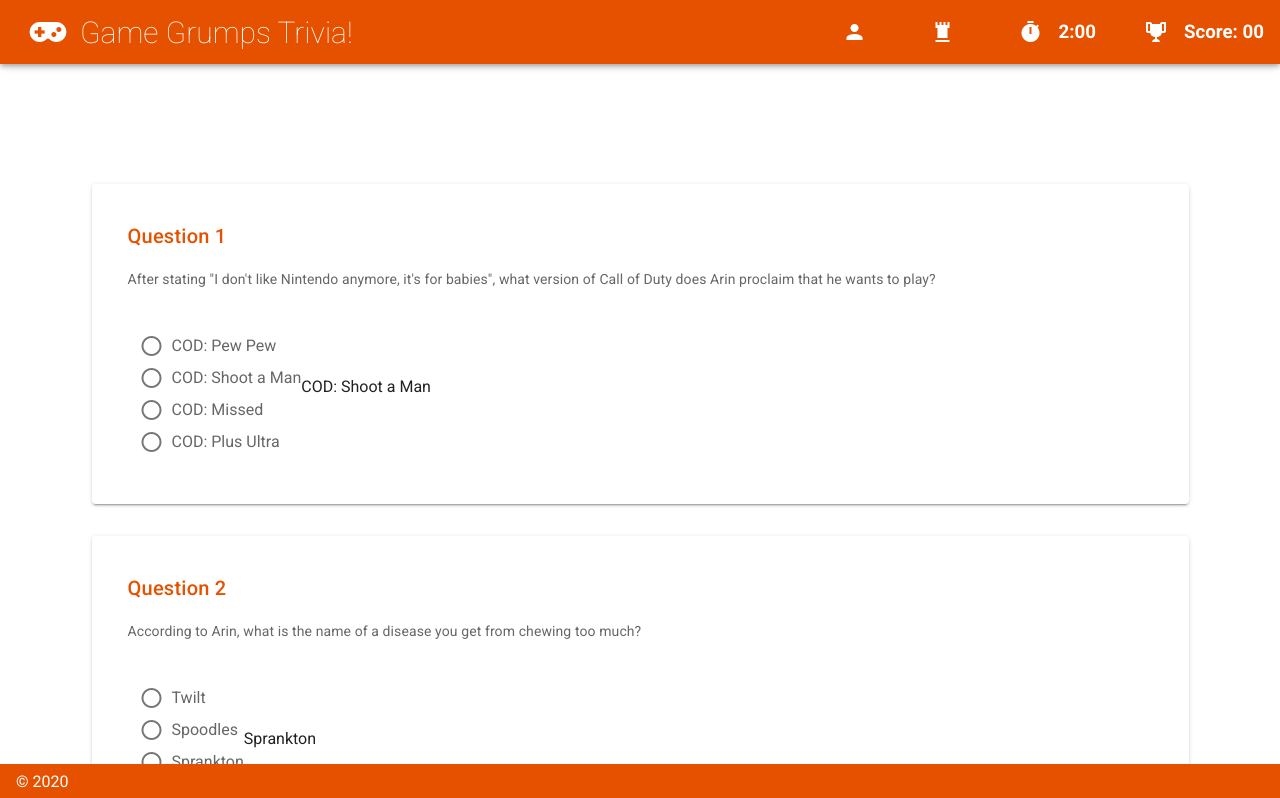
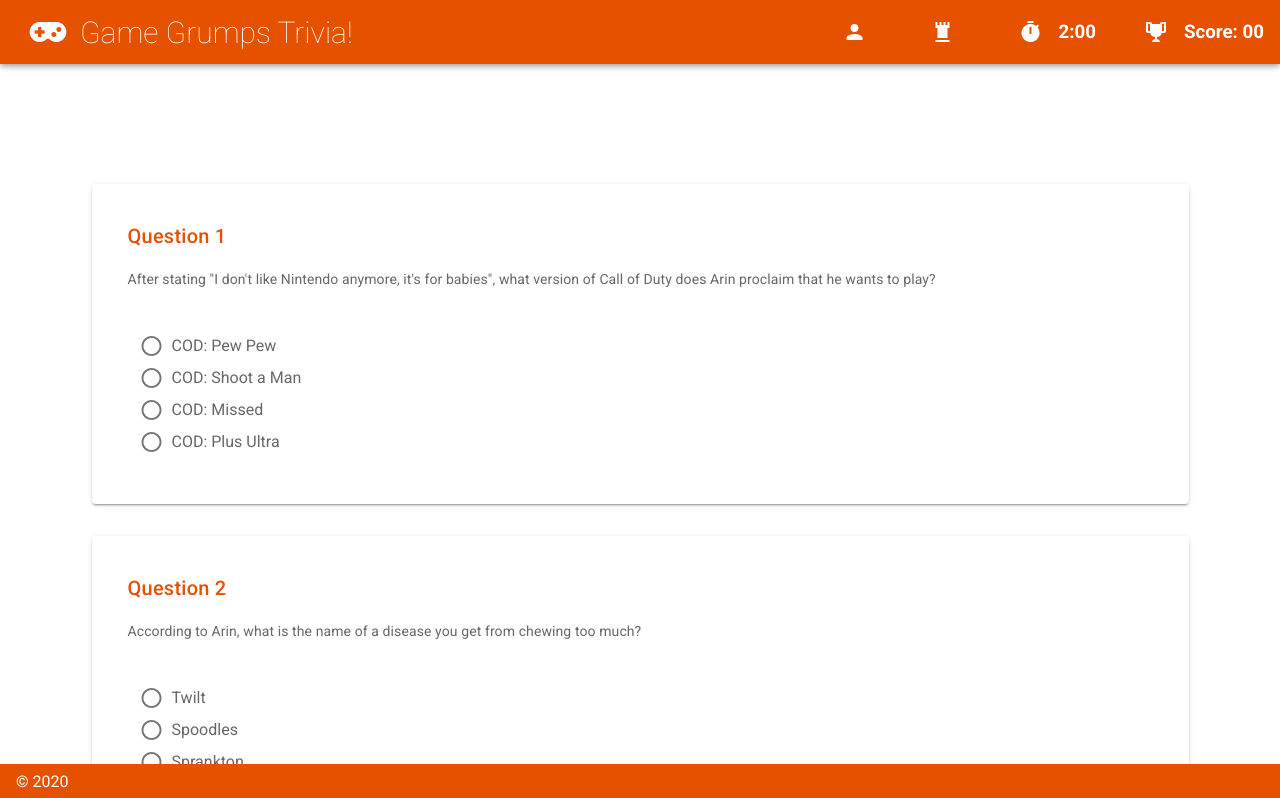
Before and after one commit to HopeEternal/GameGrumpsTrivia, a Vue app: page /StartQuiz in a window 1280 px wide. Shown: the top 798 px of the page. Built offline with nearby package versions, Linux system fonts and the light colour scheme.

Commit message:
Questions moved into seperate questionbank json file and imported

```diff
--- a/src/components/Questions.vue
+++ b/src/components/Questions.vue
@@ -14,7 +14,6 @@
             @click="checkAnswer(question, index)"
           ></v-radio>
         </v-radio-group>
-        <p>{{question.answers[question.correct-1]}}</p>
       </v-card-actions>
       <div v-if="question.answeredCorrectly !== ''">
         <p>{{question.answeredCorrectly}}{{userAnswer}}</p>
@@ -24,121 +23,12 @@
 </template>
 
 <script>
+import json from "../data/questionbank.json";
 export default {
   name: "Questions",
-
   data: () => ({
     userAnswer: "",
-    questions: [
-      {
-        category: "Quotes and Memes",
-        question:
-          "After stating \"I don't like Nintendo anymore, it's for babies\", what version of Call of Duty does Arin proclaim that he wants to play?",
-        answers: [
-          "COD: Pew Pew",
-          "COD: Shoot a Man",
-          "COD: Missed",
-          "COD: Plus Ultra"
-        ],
-        correct: 2,
-        source: "https://www.youtube.com/watch?v=f_fDKl0dHmA",
-        answeredCorrectly: ""
-      },
-      {
-        category: "Quotes and Memes",
-        question:
-          "According to Arin, what is the name of a disease you get from chewing too much?",
-        answers: ["Twilt", "Spoodles", "Sprankton", "Tamould"],
-        correct: 3,
-        source: "https://www.youtube.com/watch?v=xrbdfeva2bM",
-        answeredCorrectly: ""
-      },
-      {
-        category: "Quotes and Memes",
-        question:
-          "According to a Grumps bit, Ashman's life cleaned up after meeting which invented mega-man character?",
-        answers: ["Splashman", "Trashman", "Stashman", "Mashman"],
-        correct: 2,
-        source: "https://www.youtube.com/watch?v=uUILjiniT88",
-        answeredCorrectly: ""
-      },
-      {
-        category: "Quotes and Memes",
-        question:
-          "When Arin and Dan were young children, Dan shit himself 17 times at a Dairy Queen in Kansas.",
-        answers: [true, false],
-        correct: 2,
-        source: "https://www.youtube.com/watch?v=Gpgn3rmu0aM",
-        answeredCorrectly: ""
-      },
-      {
-        category: "General Knowledge",
-        question: "What is former Game Grumps member Jontron's real name?",
-        answers: [
-          "Jonathan Malkovich",
-          "Jon Irwin",
-          "Jonathan Birdman",
-          "Jonathan Jafari"
-        ],
-        correct: 4,
-        source: "https://en.wikipedia.org/wiki/JonTron",
-        answeredCorrectly: ""
-      },
-      {
-        category: "General Knowledge",
-        question: "How did Arin and Jon meet?",
-        answers: ["YouTube", "Newgrounds", "High School", "Twitter"],
-        correct: 1,
-        source:
-          "https://en.wikipedia.org/wiki/JonTron#Sargon_of_Akkad_livestream_controversy",
-        answeredCorrectly: ""
-      },
-      {
-        category: "General Knowledge",
-        question:
-          "Uploaded on July 18, 2018, the first video ever uploaded to their channel was of the hosts doing what?",
-        answers: [
-          "Playing Monster Hunter 3 Ultimate",
-          "Playing Kirby Super Star",
-          'Singing "SMASH!" by Starbomb',
-          "Playing The Legend of Zelda"
-        ],
-        correct: 2,
-        source: "https://en.wikipedia.org/wiki/Game_Grumps",
-        answeredCorrectly: ""
-      },
-      {
-        category: "General Knowledge",
-        question:
-          'Which of these common Game Grumps guests originally inspired the name "Game Grumps" when he told Jon and Arin about their tendency to be "grumpy"?',
-        answers: [
-          "Matt Watson",
-          "Suzy Berhow",
-          "Ross O'Donovan",
-          "Brian Wecht"
-        ],
-        correct: 3,
-        source: "https://en.wikipedia.org/wiki/Game_Grumps",
-        answeredCorrectly: ""
-      },
-      {
-        category: "General Knowledge",
-        question: "What was the original platform for the show?",
-        answers: ["Blog", "YouTube", "Podcast", "Netflix"],
-        correct: 3,
-        source: "https://en.wikipedia.org/wiki/Game_Grumps",
-        answeredCorrectly: ""
-      },
-      {
-        category: "Quotes and Memes",
-        question:
-          'What name does Dan\'s father accidentally say when trying to refer to the music service "Spotify"?',
-        answers: ["The Googles", "Spoofy", "The AOL", "Spootifee"],
-        correct: 2,
-        source: "https://www.youtube.com/watch?v=LuPi2YN5vGg",
-        answeredCorrectly: ""
-      }
-    ]
+    questions: json
   }),
   methods: {
     checkAnswer(question, index) {
--- /dev/null
+++ b/src/data/questionbank.json
@@ -0,0 +1,97 @@
+[
+  {
+    "category": "Quotes and Memes",
+    "question": "After stating \"I don't like Nintendo anymore, it's for babies\", what version of Call of Duty does Arin proclaim that he wants to play?",
+    "answers": [
+      "COD: Pew Pew",
+      "COD: Shoot a Man",
+      "COD: Missed",
+      "COD: Plus Ultra"
+    ],
+    "correct": 2,
+    "source": "https://www.youtube.com/watch?v=f_fDKl0dHmA",
+    "answeredCorrectly": ""
+  },
+  {
+    "category": "Quotes and Memes",
+    "question": "According to Arin, what is the name of a disease you get from chewing too much?",
+    "answers": ["Twilt", "Spoodles", "Sprankton", "Tamould"],
+    "correct": 3,
+    "source": "https://www.youtube.com/watch?v=xrbdfeva2bM",
+    "answeredCorrectly": ""
+  },
+  {
+    "category": "Quotes and Memes",
+    "question": "According to a Grumps bit, Ashman's life cleaned up after meeting which invented mega-man character?",
+    "answers": ["Splashman", "Trashman", "Stashman", "Mashman"],
+    "correct": 2,
+    "source": "https://www.youtube.com/watch?v=uUILjiniT88",
+    "answeredCorrectly": ""
+  },
+  {
+    "category": "Quotes and Memes",
+    "question": "When Arin and Dan were young children, Dan shit himself 17 times at a Dairy Queen in Kansas.",
+    "answers": [true, false],
+    "correct": 2,
+    "source": "https://www.youtube.com/watch?v=Gpgn3rmu0aM",
+    "answeredCorrectly": ""
+  },
+  {
+    "category": "General Knowledge",
+    "question": "What is former Game Grumps member Jontron's real name?",
+    "answers": [
+      "Jonathan Malkovich",
+      "Jon Irwin",
+      "Jonathan Birdman",
+      "Jonathan Jafari"
+    ],
+    "correct": 4,
+    "source": "https://en.wikipedia.org/wiki/JonTron",
+    "answeredCorrectly": ""
+  },
+  {
+    "category": "General Knowledge",
+    "question": "How did Arin and Jon meet?",
+    "answers": ["YouTube", "Newgrounds", "High School", "Twitter"],
+    "correct": 1,
+    "source": "https://en.wikipedia.org/wiki/JonTron#Sargon_of_Akkad_livestream_controversy",
+    "answeredCorrectly": ""
+  },
+  {
+    "category": "General Knowledge",
+    "question": "Uploaded on July 18, 2018, the first video ever uploaded to their channel was of the hosts doing what?",
+    "answers": [
+      "Playing Monster Hunter 3 Ultimate",
+      "Playing Kirby Super Star",
+      "Singing \"SMASH!\" by Starbomb",
+      "Playing The Legend of Zelda"
+    ],
+    "correct": 2,
+    "source": "https://en.wikipedia.org/wiki/Game_Grumps",
+    "answeredCorrectly": ""
+  },
+  {
+    "category": "General Knowledge",
+    "question": "Which of these common Game Grumps guests originally inspired the name \"Game Grumps\" when he told Jon and Arin about their tendency to be \"grumpy\"?",
+    "answers": ["Matt Watson", "Suzy Berhow", "Ross O'Donovan", "Brian Wecht"],
+    "correct": 3,
+    "source": "https://en.wikipedia.org/wiki/Game_Grumps",
+    "answeredCorrectly": ""
+  },
+  {
+    "category": "General Knowledge",
+    "question": "What was the original platform for the show?",
+    "answers": ["Blog", "YouTube", "Podcast", "Netflix"],
+    "correct": 3,
+    "source": "https://en.wikipedia.org/wiki/Game_Grumps",
+    "answeredCorrectly": ""
+  },
+  {
+    "category": "Quotes and Memes",
+    "question": "What name does Dan's father accidentally say when trying to refer to the music service \"Spotify\"?",
+    "answers": ["The Googles", "Spoofy", "The AOL", "Spootifee"],
+    "correct": 2,
+    "source": "https://www.youtube.com/watch?v=LuPi2YN5vGg",
+    "answeredCorrectly": ""
+  }
+]
--- a/src/store/store.js
+++ b/src/store/store.js
@@ -8,8 +8,7 @@
     quizSettings: {
       difficultyLevel: '',
       name: '',
-      test: 'TEST'
-    }
+    },
   },
   mutations: {
     updateNameSettings(state, settings) {
@@ -17,6 +16,6 @@
     },
     updateDifficultySettings(state, settings) {
       state.quizSettings.difficultyLevel = settings;
-    }
-  }
+    },
+  },
 });
```
